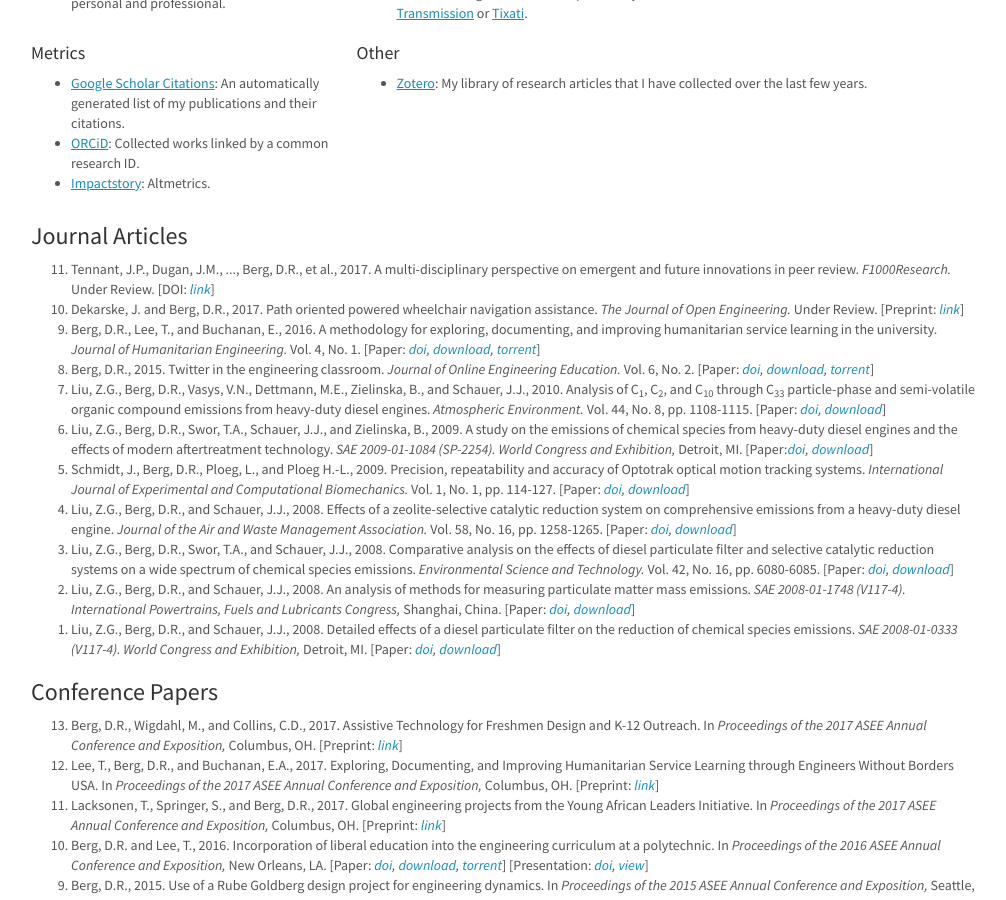
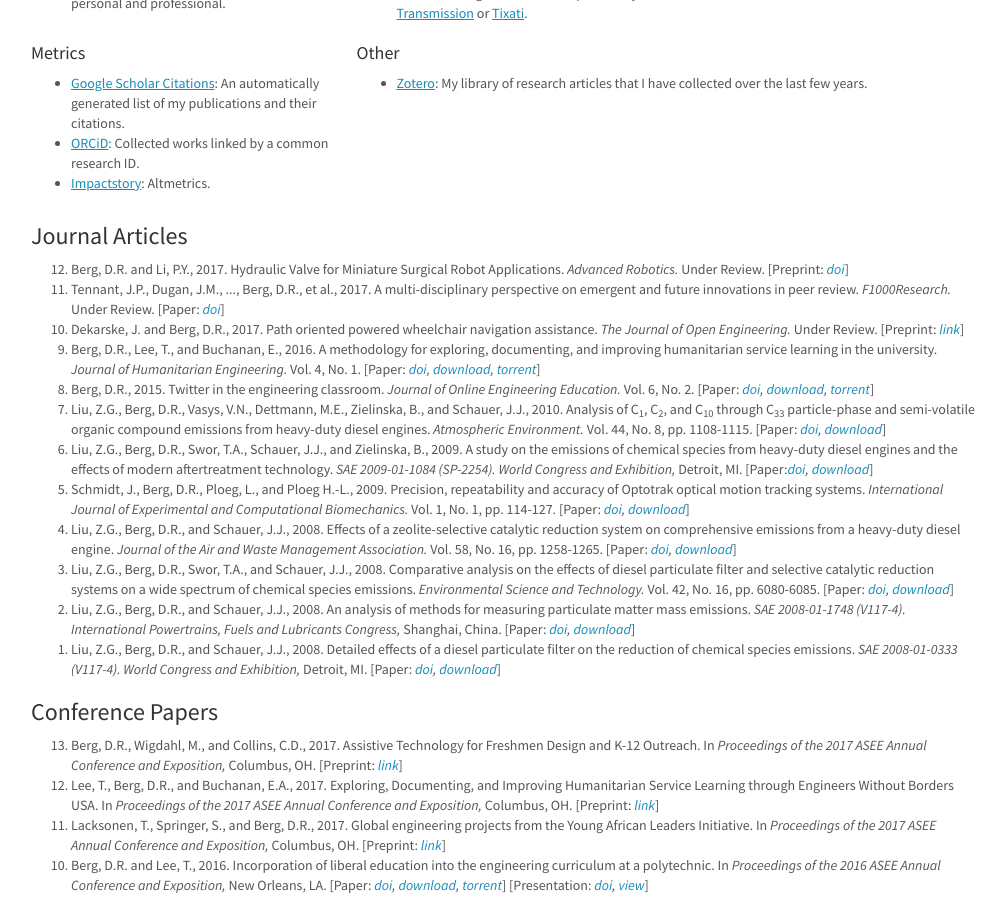
Before and after one commit to devinberg/devinberg.com, a Jekyll site: the page built from publications/index.md, in a window 1280 px wide and 900 px high, scrolled down 467 px. Shown: the whole window, without its empty margins (39-1045 px from the left). Built offline with Jekyll 4.4.1, drawn with Linux system fonts in a browser that asks for light colours; nearby versions of some CDN libraries; comment, search, counter and statistics services are not loaded.

Commit message:
valve paper submitted

```diff
--- a/publications/index.md
+++ b/publications/index.md
@@ -55,7 +55,9 @@ Below are some of the papers and other artifacts I have published. Additional in
 
 <h3>Journal Articles</h3>
 <ol reversed="">
-	<li>Tennant, J.P., Dugan, J.M., ..., Berg, D.R., et al., 2017. A multi-disciplinary perspective on emergent and future innovations in peer review. <i>F1000Research.</i> Under Review. [DOI: <i><a href="http://dx.doi.org/10.12688/f1000research.12037.1">link</a></i>] <span data-badge-popover="right" data-badge-type="4" data-doi="10.12688/f1000research.12037.1" data-hide-no-mentions="true" class="altmetric-embed"></span></li>
+	<li>Berg, D.R. and Li, P.Y., 2017. Hydraulic Valve for Miniature Surgical Robot Applications. <i>Advanced Robotics.</i> Under Review. [Preprint: <i><a href="https://dx.doi.org/10.17605/OSF.IO/N7AJQ">doi</a></i>] <span data-badge-popover="right" data-badge-type="4" data-doi="10.17605/OSF.IO/N7AJQ" data-hide-no-mentions="true" class="altmetric-embed"></span></li>
+
+	<li>Tennant, J.P., Dugan, J.M., ..., Berg, D.R., et al., 2017. A multi-disciplinary perspective on emergent and future innovations in peer review. <i>F1000Research.</i> Under Review. [Paper: <i><a href="http://dx.doi.org/10.12688/f1000research.12037.1">doi</a></i>] <span data-badge-popover="right" data-badge-type="4" data-doi="10.12688/f1000research.12037.1" data-hide-no-mentions="true" class="altmetric-embed"></span></li>
 
  	<li>Dekarske, J. and Berg, D.R., 2017. Path oriented powered wheelchair navigation assistance. <i>The Journal of Open Engineering.</i> Under Review. [Preprint: <i><a href="https://www.pubpub.org/pub/path-oriented-powered-wheelchair-navigation-assistance">link</a></i>] <span data-badge-popover="right" data-badge-type="4" data-doi="" data-hide-no-mentions="true" class="altmetric-embed"></span></li>
 
```
